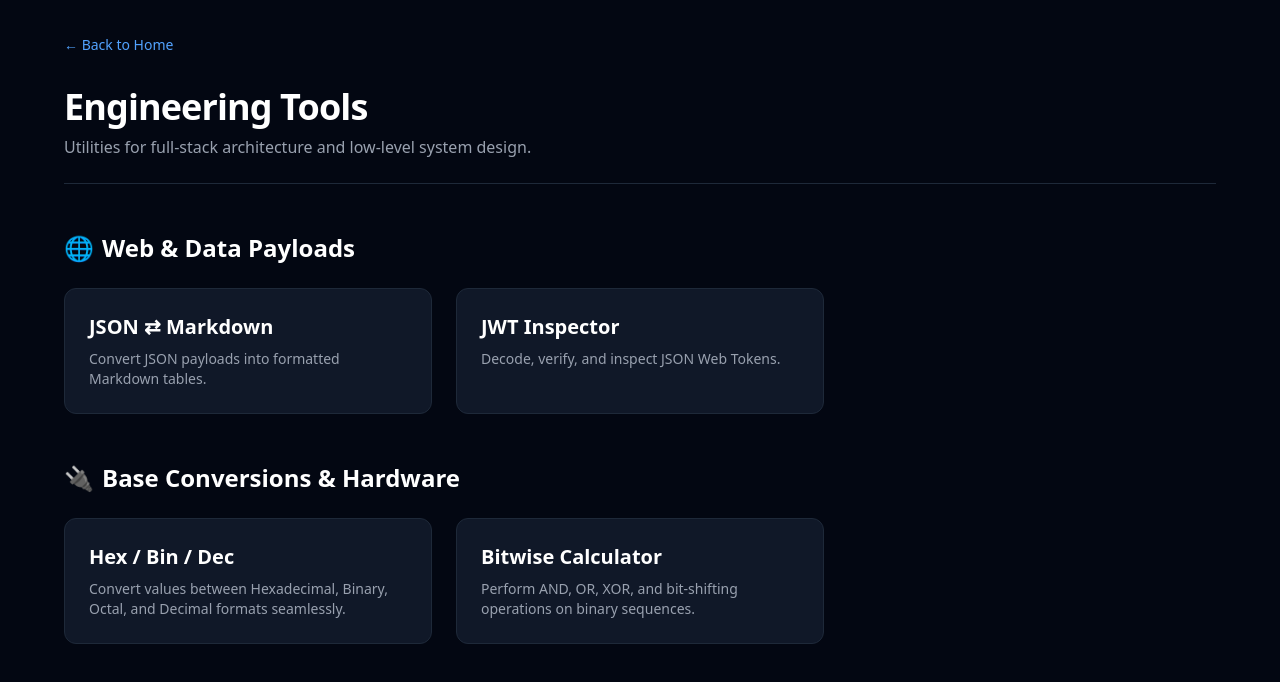
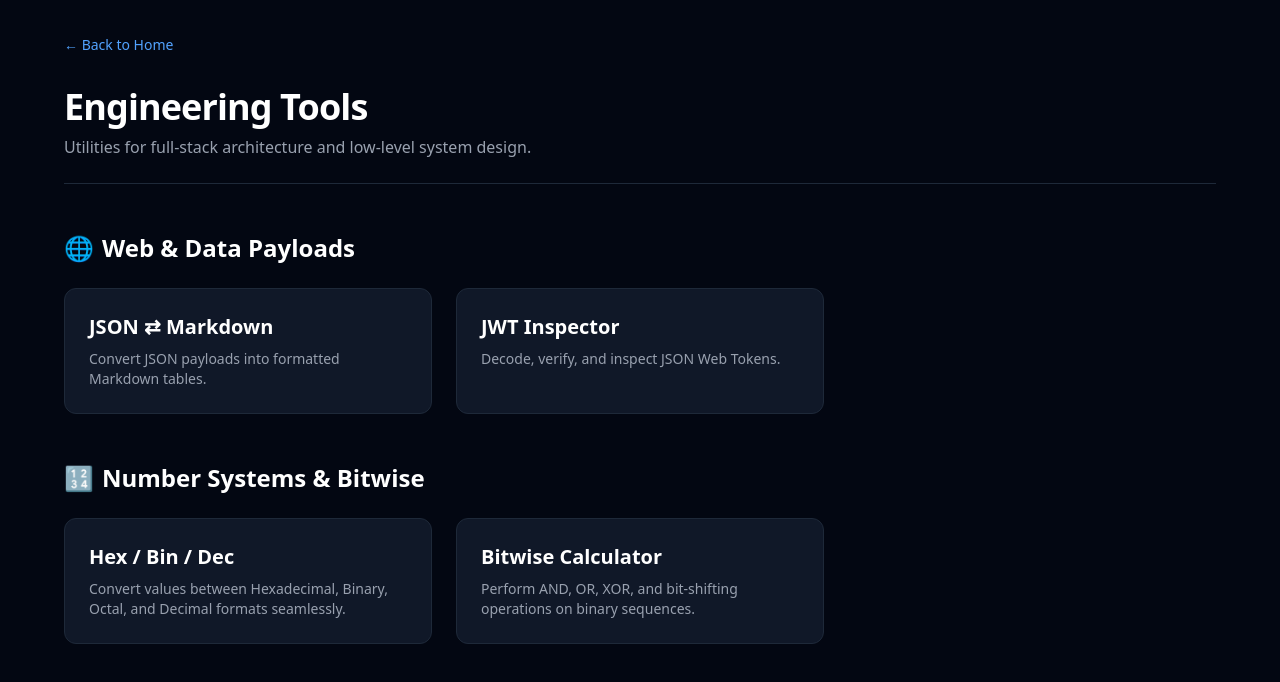
Before and after one commit to Amit-B8/DevBox, a Next.js app: page /engineering in a window 1280 px wide. Shown: the top 682 px of the page. Built offline with nearby package versions, Linux system fonts and the light colour scheme.

Commit message:
Updated engineering tools section

```diff
--- a/src/app/engineering/page.tsx
+++ b/src/app/engineering/page.tsx
@@ -42,7 +42,7 @@ export default function EngineeringHub() {
         {/* Section 2: Hardware & Embedded */}
         <section>
           <h2 className="text-2xl font-semibold mb-6 flex items-center gap-2">
-            <span>🔌</span> Base Conversions & Hardware
+            <span>🔢</span> Number Systems & Bitwise
           </h2>
           <div className="grid grid-cols-1 md:grid-cols-3 gap-6">
 
```
